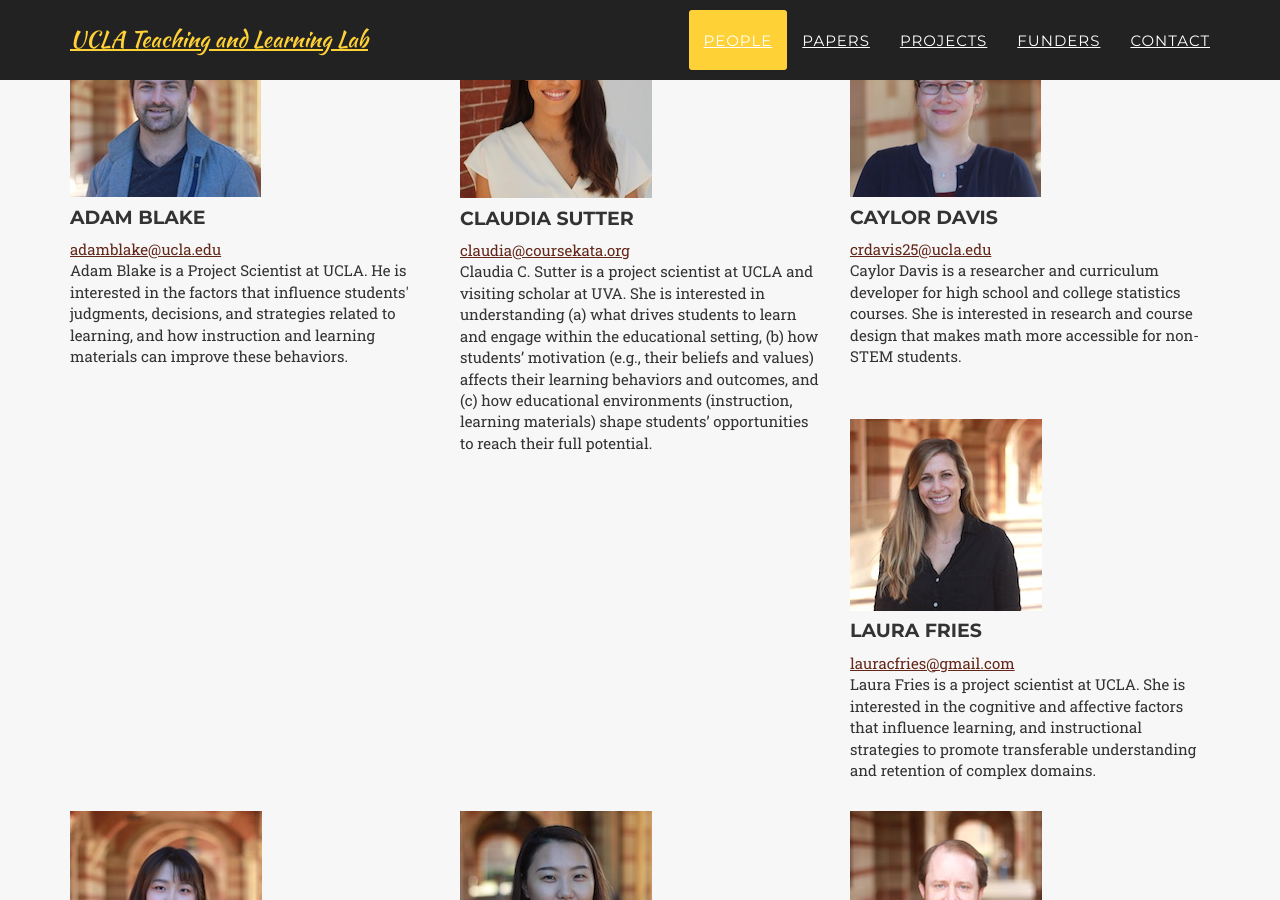
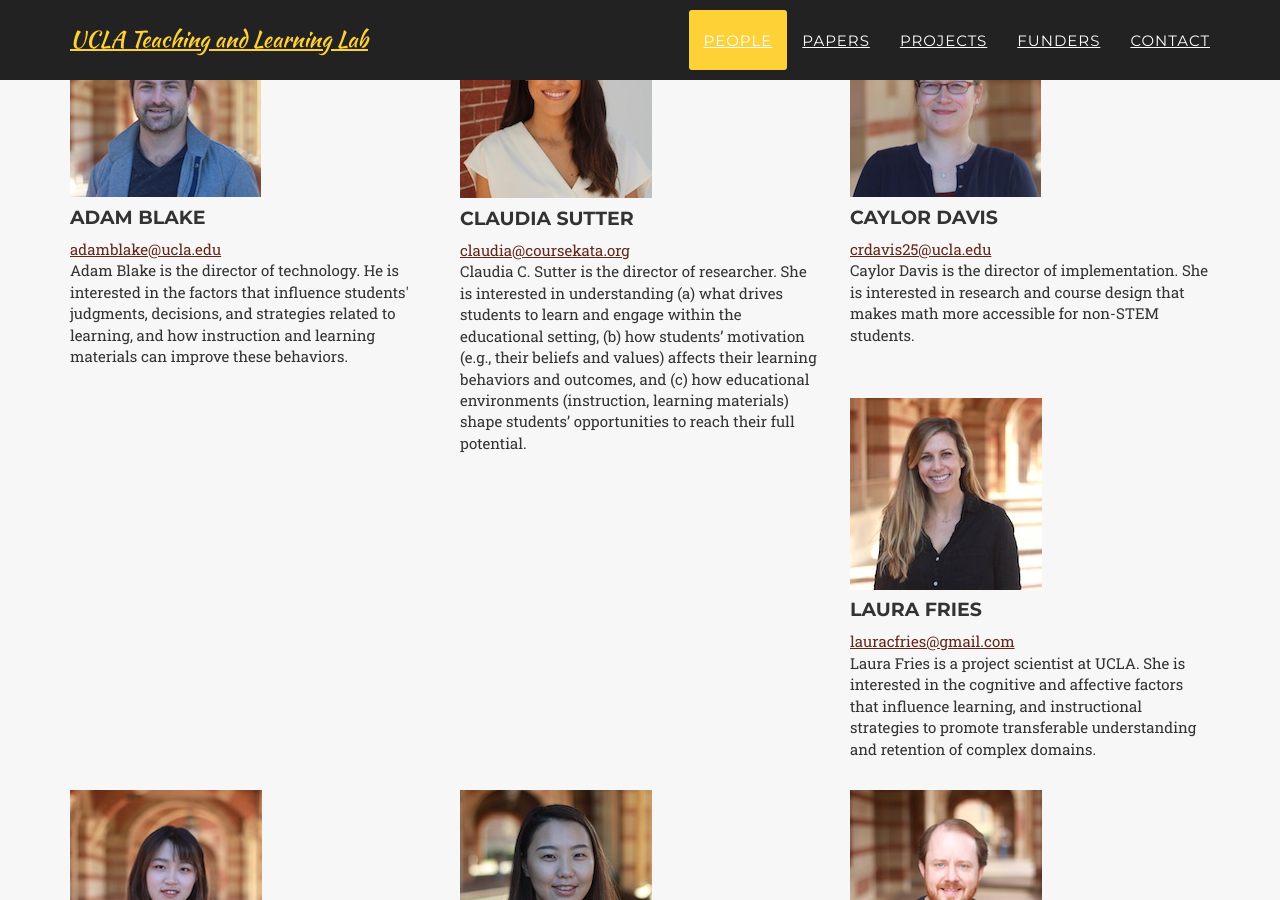
Before and after one commit to UCLATALL/TALL, a Jekyll site: the page built from index.html, in a window 1280 px wide and 900 px high, scrolled down 1488 px. Built offline with Jekyll 4.4.1, drawn with Linux system fonts in a browser that asks for light colours; some web fonts are replaced.

Commit message:
update titles

```diff
--- a/_config.yml
+++ b/_config.yml
@@ -28,17 +28,17 @@ members:
   - name: Adam Blake
     pic: Adam.jpg
     email: adamblake@ucla.edu
-    intro: Adam Blake is a Project Scientist at UCLA. He is interested in the factors that influence students' judgments, decisions, and strategies related to learning, and how instruction and learning materials can improve these behaviors.
+    intro: Adam Blake is the director of technology. He is interested in the factors that influence students' judgments, decisions, and strategies related to learning, and how instruction and learning materials can improve these behaviors.
 
   - name: Claudia Sutter
     pic: Claudia.jpg
     email: claudia@coursekata.org
-    intro: Claudia C. Sutter is a project scientist at UCLA and visiting scholar at UVA. She is interested in understanding (a) what drives students to learn and engage within the educational setting, (b) how students’ motivation (e.g., their beliefs and values) affects their learning behaviors and outcomes, and (c) how educational environments (instruction, learning materials) shape students’ opportunities to reach their full potential.
+    intro: Claudia C. Sutter is the director of researcher. She is interested in understanding (a) what drives students to learn and engage within the educational setting, (b) how students’ motivation (e.g., their beliefs and values) affects their learning behaviors and outcomes, and (c) how educational environments (instruction, learning materials) shape students’ opportunities to reach their full potential.
 
   - name: Caylor Davis
     pic: Caylor.jpg
     email: crdavis25@ucla.edu
-    intro: Caylor Davis is a researcher and curriculum developer for high school and college statistics courses. She is interested in research and course design that makes math more accessible for non-STEM students. </br> </br>
+    intro: Caylor Davis is the director of implementation. She is interested in research and course design that makes math more accessible for non-STEM students. </br> </br>
 
   - name: Laura Fries
     pic: Laura.jpg
```
